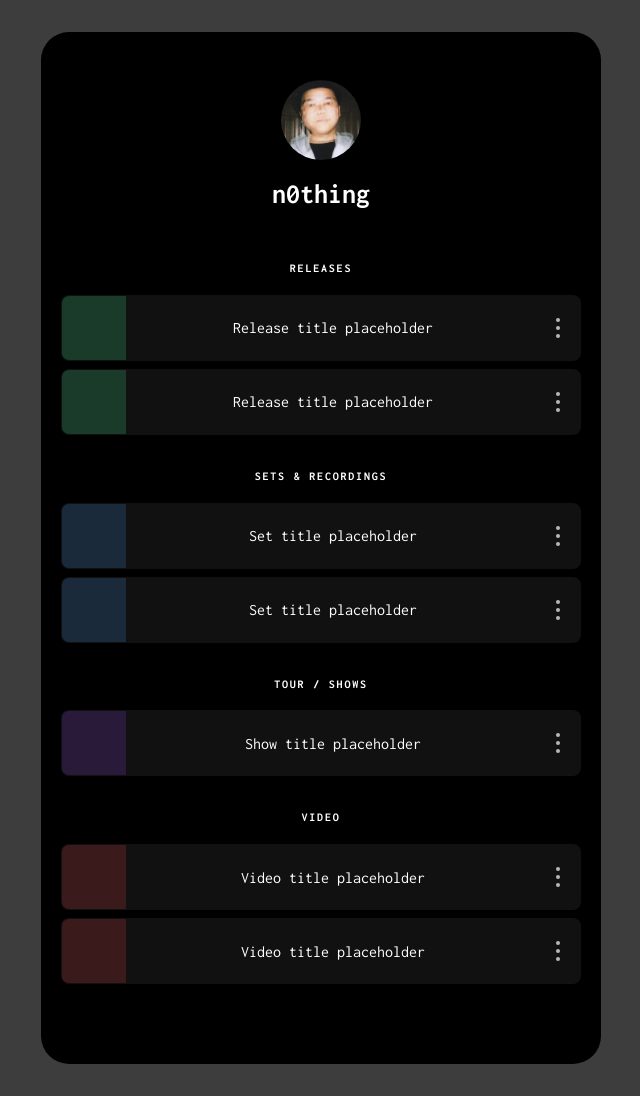
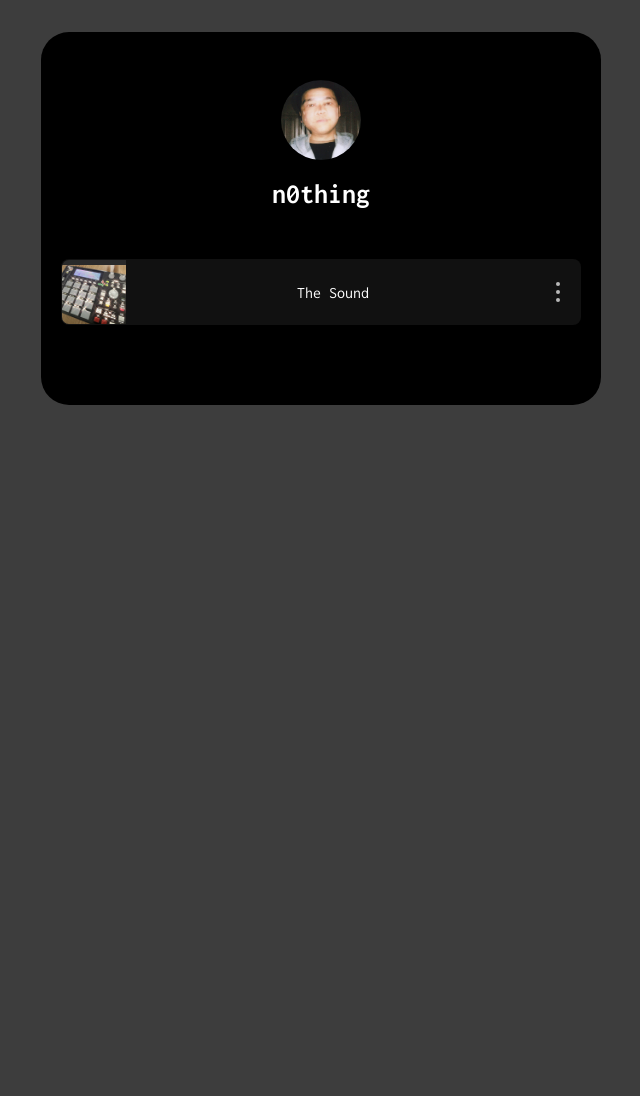
Before and after one commit to briannguy3n/nothingcouldnever2, a Jekyll site: the page built from pages/links.md, in a window 1280 px wide. Shown: the whole page, without its empty margins (319-959 px from the left). Built offline with Jekyll 4.4.1, drawn with Linux system fonts in a browser that asks for light colours; after the commit the page ends 964 px from its top, so only the background shows below that.

Commit message:
Add 'The Sound' link and image
Replace placeholder link categories in _data/links.yml with a single links entry for "The Sound" pointing to the Spotify track and referencing a new artwork. Add the image file assets/img/links/the-sound-1a44a7.jpg. Updates the links data structure and content.

```diff
--- a/_data/links.yml
+++ b/_data/links.yml
@@ -1,29 +1,4 @@
-- category: Releases
-  color_key: releases
-  links:
-    - title: "Release title placeholder"
-      url: "https://example.com"
-    - title: "Release title placeholder"
-      url: "https://example.com"
-
-- category: Sets & Recordings
-  color_key: sets
-  links:
-    - title: "Set title placeholder"
-      url: "https://example.com"
-    - title: "Set title placeholder"
-      url: "https://example.com"
-
-- category: Tour / Shows
-  color_key: shows
-  links:
-    - title: "Show title placeholder"
-      url: "https://example.com"
-
-- category: Video
-  color_key: video
-  links:
-    - title: "Video title placeholder"
-      url: "https://example.com"
-    - title: "Video title placeholder"
-      url: "https://example.com"
+- links:
+    - title: The Sound
+      url: https://open.spotify.com/track/5Til8hU7iQS3GFXRSYgo26?si=d98c259121e94cb2
+      image: /assets/img/links/the-sound-1a44a7.jpg
```
Also changed, not shown: assets/img/links/the-sound-1a44a7.jpg (added).
